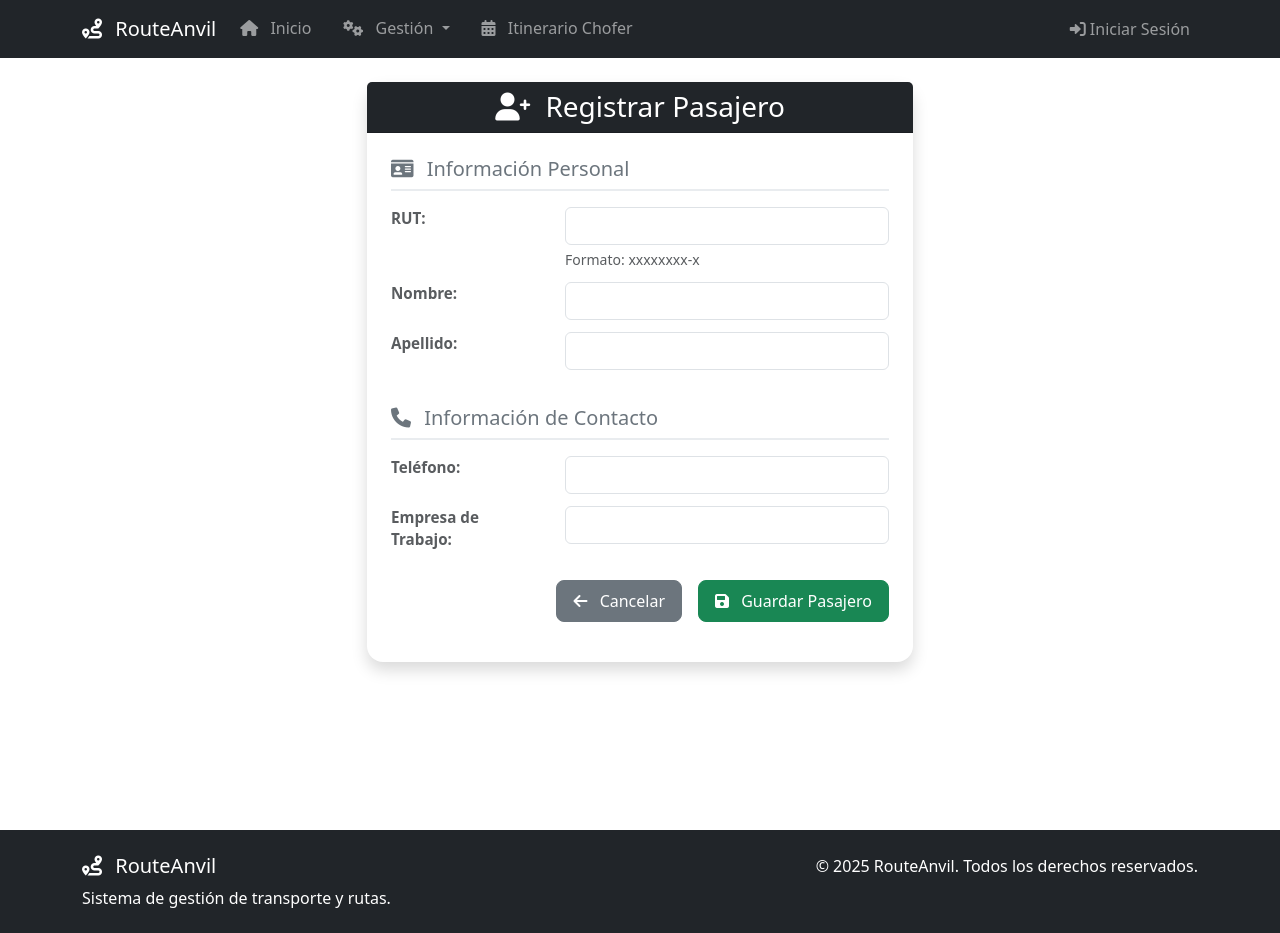
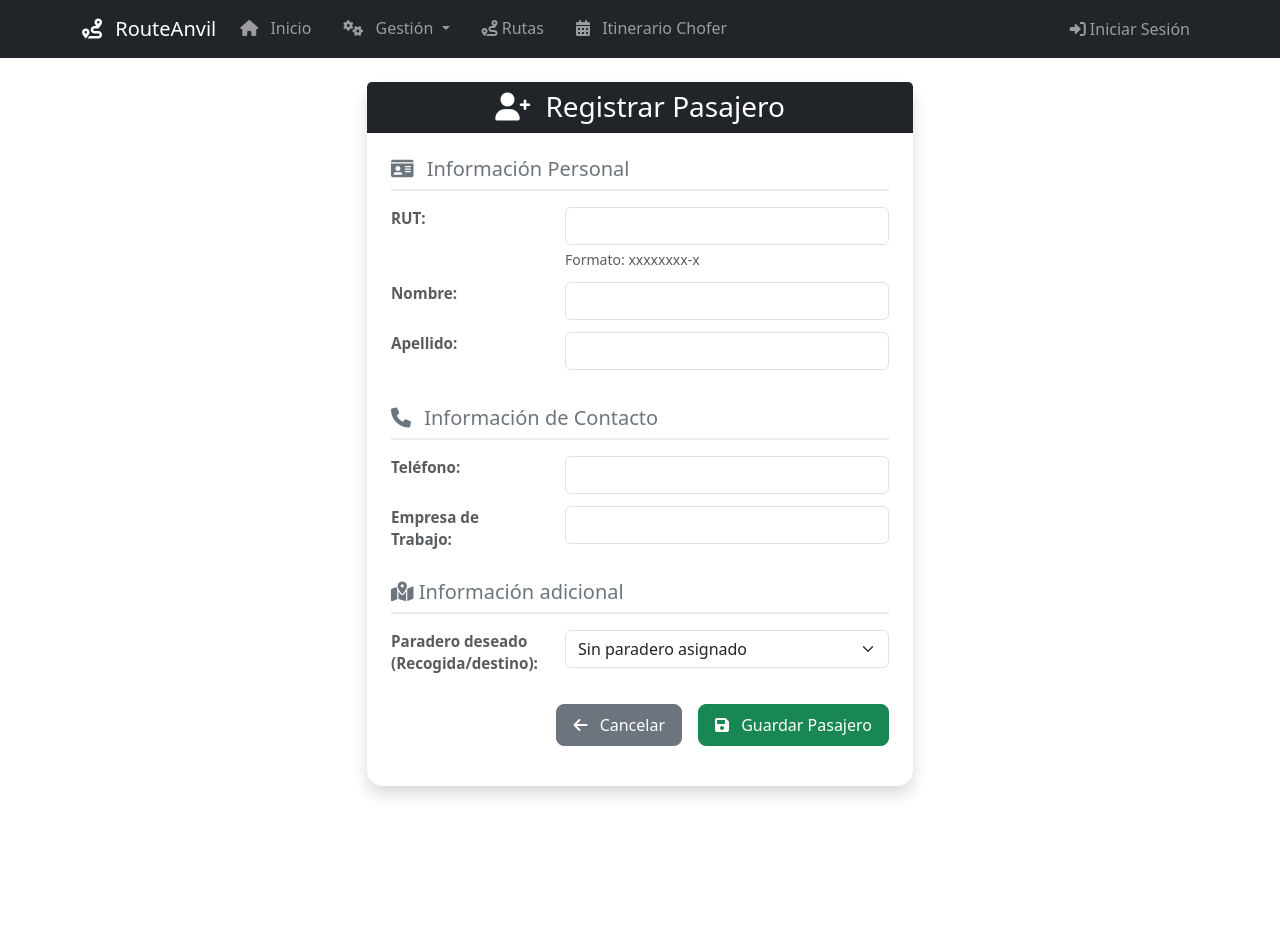
Before and after one commit to Ikvillaseca/capstoneADI, a Django app: page /pasajero/crear/ in a window 1280 px wide. Shown: the top 933 px of the page. Run offline with Django 5.2, Linux system fonts and the light colour scheme; data that the repository does not hold is empty.

Commit message:
Progreso y linting necesario para poder crear los viajes (Paradero deseado para cada pasajero)

```diff
--- a/RouteAnvil/forms.py
+++ b/RouteAnvil/forms.py
@@ -127,14 +127,26 @@ class FormularioChoferModificar(forms.ModelForm):
 class FormularioPasajero(forms.ModelForm):
     class Meta:
         model = Pasajero
-        fields = ['rut', 'nombre', 'apellido', 'telefono', 'empresa_trabajo']
+        fields = ['rut', 'nombre', 'apellido', 'telefono', 'empresa_trabajo', 'paradero_deseado']
         widgets = {
             'rut': forms.TextInput(attrs={'class': 'form-control'}),
             'nombre': forms.TextInput(attrs={'class': 'form-control'}),
             'apellido': forms.TextInput(attrs={'class': 'form-control'}),
             'telefono': forms.TextInput(attrs={'class': 'form-control'}),
             'empresa_trabajo': forms.TextInput(attrs={'class': 'form-control'}),
+            'paradero_deseado': forms.Select(attrs={'class': 'form-select'}),
         }
+    def __init__(self, *args, **kwargs):
+        super().__init__(*args, **kwargs)
+        self.fields['paradero_deseado'].required = False
+        self.fields['paradero_deseado'].empty_label = "Sin paradero asignado"
+        self.fields['paradero_deseado'].queryset = Parada.objects.all().order_by('nombre')
+
+    def clean(self):
+        cleaned_data = super().clean()
+        paradero_deseado = cleaned_data.get('paradero_deseado')
+        return cleaned_data
+
 
     def clean_rut(self):
         return validar_rut(self.cleaned_data['rut'], Pasajero, self.instance)
@@ -155,13 +167,25 @@ class FormularioPasajero(forms.ModelForm):
 class FormularioPasajeroModificar(forms.ModelForm):
     class Meta:
         model = Pasajero
-        fields = ['nombre', 'apellido', 'telefono', 'empresa_trabajo']  # Sin RUT
+        fields = ['nombre', 'apellido', 'telefono', 'empresa_trabajo', 'paradero_deseado'] # Sin RUT
         widgets = {
             'nombre': forms.TextInput(attrs={'class': 'form-control'}),
             'apellido': forms.TextInput(attrs={'class': 'form-control'}),
             'telefono': forms.TextInput(attrs={'class': 'form-control'}),
             'empresa_trabajo': forms.TextInput(attrs={'class': 'form-control'}),
+            'paradero_deseado': forms.Select(attrs={'class': 'form-select'}),
+
         }
+    def __init__(self, *args, **kwargs):
+        super().__init__(*args, **kwargs)
+        self.fields['paradero_deseado'].required = False
+        self.fields['paradero_deseado'].empty_label = "Sin paradero asignado"
+        self.fields['paradero_deseado'].queryset = Parada.objects.all().order_by('nombre')
+
+    def clean(self):
+        cleaned_data = super().clean()
+        paradero_deseado = cleaned_data.get('paradero_deseado')
+        return cleaned_data
 
     def clean_nombre(self):
         return validar_texto(self.cleaned_data['nombre'])
--- a/RouteAnvil/models.py
+++ b/RouteAnvil/models.py
@@ -78,9 +78,18 @@ class Pasajero(models.Model):
     apellido = models.CharField(max_length=45, verbose_name="Apellido")
     telefono = models.CharField(max_length=15, verbose_name="Telefono")
     empresa_trabajo = models.CharField(max_length=45, verbose_name="Empresa de Trabajo")
-
+    paradero_deseado = models.ForeignKey(Parada, on_delete=models.SET_NULL, null=True, blank=True, related_name='paradero_deseado',verbose_name="Paradero deseado")
     def __str__(self):
         return f"{self.nombre} {self.apellido}"
+
+    @property
+    def nombre_completo(self):
+        return f"{self.nombre} {self.apellido}"
+
+    def get_paradero_deseado_display(self):
+        if self.paradero_deseado:
+            return str(self.paradero_deseado.nombre)
+        return "Sin paradero asignado"
 
 #Tabla Viajes
 class Viaje(models.Model):
--- a/RouteAnvil/static/css/style.css
+++ b/RouteAnvil/static/css/style.css
@@ -96,12 +96,10 @@ footer {
     cursor: pointer;
 }
 
-/* --- Estilos para navbar --- */
 .email-navbar {
     color: white;
 }
 
-/* --- Estilos para el dropdown del navbar --- */
 .dropdown-menu {
     border-radius: 8px;
     border: none;
@@ -115,9 +113,8 @@ footer {
 }
 
 .dropdown-item:hover {
-    background-color: #f8f9fa;
-    color: #495057;
-    transform: translateX(5px);
+    background-color: #ccdcff;
+    color: #2c2f31;
 }
 
 .dropdown-item.active {
@@ -130,8 +127,34 @@ footer {
     margin-right: 8px;
 }
 
-/* --- Efecto hover en el botón dropdown --- */
-.nav-link.dropdown-toggle:hover {
-    background-color: rgba(255, 255, 255, 0.1);
-    border-radius: 5px;
+@media (min-width: 992px) {
+    .navbar .dropdown:hover > .dropdown-menu {
+        display: block;
+        margin-top: 0;
+    }
+
+    .navbar .dropdown-menu {
+        margin-top: 0;
+        transition: opacity 0.5s ease-in-out, visibility 0.5s ease-in-out;
+        opacity: 0;
+        visibility: hidden;
+    }
+
+    .navbar .dropdown:hover > .dropdown-menu {
+        opacity: 1;
+        visibility: visible;
+    }
+
+    .navbar .dropdown-menu:hover {
+        display: block;
+        opacity: 1;
+        visibility: visible;
+    }
 }
+
+@media (max-width: 991px) {
+    .navbar .dropdown-menu {
+        position: static !important;
+        transform: none !important;
+    }
+}
--- a/RouteAnvil/templates/base.html
+++ b/RouteAnvil/templates/base.html
@@ -63,13 +63,15 @@
                                     <i class="fa-solid fa-map-location"></i> Paraderos
                                 </a>
                             </li>
-                            <li>
-                                {% url 'rutas' as url_esperada %}
-                                <a class="dropdown-item {% if request.get_full_path == url_esperada %}active{% endif %}" href="{% url 'rutas' %}">
-                                    <i class="fa-solid fa-route"></i> Rutas
-                                </a>
-                            </li>
+
                         </ul>
+                    </li>
+
+                    <li>
+                        {% url 'rutas' as url_esperada %}
+                        <a class="nav-link {% if request.get_full_path == url_esperada %}active{% endif %}" href="{% url 'rutas' %}">
+                            <i class="fa-solid fa-route"></i> Rutas
+                        </a>
                     </li>
 
                     <li class="nav-item">
--- a/RouteAnvil/templates/pasajeros/pasajero_crear.html
+++ b/RouteAnvil/templates/pasajeros/pasajero_crear.html
@@ -70,6 +70,22 @@
                         </dl>
                     </div>
 
+                    <div class="mb-4">
+                        <h5 class="text-secondary mb-3 border-bottom pb-2">
+                            <i class="fa-solid fa-map-location-dot"></i> Información adicional
+                        </h5>
+                        <dl class="row">
+                            <dt class="col-sm-4 text-muted">Paradero deseado (Recogida/destino):</dt>
+                            <dd class="col-sm-8">
+                                {{ form.paradero_deseado }}
+                                {% if form.paradero_deseado.errors %}
+                                    <div class="text-danger small mt-1">{{ form.paradero_deseado.errors }}</div>
+                                {% endif %}
+                            </dd>
+                        </dl>
+                    </div>
+
+
                     {% if form.non_field_errors %}
                         <div class="alert alert-danger" role="alert">
                             {{ form.non_field_errors }}
--- a/RouteAnvil/viajes_direcciones.py
+++ b/RouteAnvil/viajes_direcciones.py
@@ -2,6 +2,8 @@ import requests
 import json
 from django.conf import settings
 from decimal import ROUND_HALF_UP, Decimal
+from math import radians, sin, cos, sqrt, asin
+from collections import defaultdict
 
 TIPO_PRIORIDAD= [
     "airport",
@@ -27,56 +29,101 @@ TIPO_PARADERO_MAP = {
     "street_address": "O",
 }
 
+
 def determinar_tipo_paradero(tipo):
     for tipo_prio in TIPO_PRIORIDAD:
         if tipo_prio in tipo:
-            return TIPO_PARADERO_MAP.get(tipo_prio, 'O')
-    return 'O'
+            return TIPO_PARADERO_MAP.get(tipo_prio, "O")
+    return "O"
 
 
+def calcular_distancias_haversine(lat1, lon1, lat2, lon2):
+    print("=== Calculando distancias ===")
+    # Redondeo radio tierra en KM.
+    R = 6371.2
+    # Convertir a radianes
+    lon1, lat1, lon2, lat2 = map(radians, [lon1, lat1, lon2, lat2])
 
-def calcular_distancia():
+    # Esta es la formula creo, se calcula la distancia de latitudes y longitudes
+    # Y se aplica "Formula Haversine"
+    dlon = lon2 - lon1
+    dlat = lat2 - lat1
+    a = sin(dlat / 2) ** 2 + cos(lat1) * cos(lat2) * sin(dlon / 2) ** 2
+    c = 2 * asin(sqrt(a))
+    return c * R
+
+def agrupar_pasajeros_por_ruta(pasajeros, destino):
+    """
+    Agrupa pasajeros que tienen el mismo origen (o destino)
+    Retorna: {(origen_id, destino_id): [lista_pasajeros]}
+    """
+    grupos = defaultdict(list)
+
+    for pasajero in pasajeros:
+        if pasajero.paradero_deseado and destino:
+            clave = (
+                str(pasajero.paradero_deseado.id_ubicacion),
+                str(destino.id_ubicacion)
+            )
+            grupos[clave].append(pasajero)
+    return dict(grupos)
+
+def agrupar_pasajeros(grupos_rutas):
+    print("=== Agrupando pasajeros ===")
+
+    rutas = list(grupos_rutas.keys())
+
+
+    calcular_distancias_haversine()
+
     pass
 
-def agrupar_pasajeros():
-    pass
 
-def asignar_viajes():
-    print("asignando")
+def asignar_viajes(grupo):
+    print("===!=== Agrupando pasajeros ===!===")
+    print(grupo)
+    agrupar_pasajeros()
+    print(grupo)
+
 
 def geocoding_desde_direccion(direccion):
     api_key = settings.GOOGLE_MAPS_API_KEY
     url = "https://maps.googleapis.com/maps/api/geocode/json"
-
     params = {
-        'address': direccion,
-        'key': api_key,
-        'language': 'es-419',
-        'region': 'cl'
+        "address": direccion,
+        "key": api_key,
+        "components": "country:CL",
+        "language": "es-419",
+        "region": "cl",
     }
 
     try:
         response = requests.get(url, params=params)
-        #Caso en el que tenemos respuesta con exito
+        # Caso en el que tenemos respuesta con exito
         if response.status_code == 200:
             data = response.json()
-            #Guardar los datos de la respuesta para que no sean tan grandes las consultas
-            datos_lugar = data['results'][0]
-            #Obtener los datos que quiero de la response
-            lat = datos_lugar['geometry']['location']['lat']
-            lon = datos_lugar['geometry']['location']['lng']
-            direccion = datos_lugar['formatted_address']
-            tipos = datos_lugar['types']
-            #Arreglar los distintos datos para que tengan el formato correcto
-            lat = Decimal(str(lat)).quantize(Decimal('0.000001'), rounding=ROUND_HALF_UP)
-            lon = Decimal(str(lon)).quantize(Decimal('0.000001'), rounding=ROUND_HALF_UP)
-            direccion  = str(direccion)
+            # Guardar los datos de la respuesta en una variable para que no sean tan grandes las consultas
+            datos_lugar = data["results"][0]
+            # Obtener los datos que quiero de la response
+            lat = datos_lugar["geometry"]["location"]["lat"]
+            lon = datos_lugar["geometry"]["location"]["lng"]
+            direccion = datos_lugar["formatted_address"]
+            tipos = datos_lugar["types"]
+            # Se puede obtener la comuna/region en el caso de ser necesario
+            # Arreglar los distintos datos para que tengan el formato correcto
+            lat = Decimal(str(lat)).quantize(
+                Decimal("0.000001"), rounding=ROUND_HALF_UP
+            )
+            lon = Decimal(str(lon)).quantize(
+                Decimal("0.000001"), rounding=ROUND_HALF_UP
+            )
+            direccion = str(direccion)
             tipo = determinar_tipo_paradero(tipos)
             return lat, lon, direccion, tipo
-        #Caso en el que hay una respuesta sin exito
+        # Caso en el que hay una respuesta sin exito
         else:
             return None, None, None, None
-    #Caso en el que ocurre un error
+    # Caso en el que ocurre un error
     except Exception as e:
         print(f"ERROR:\n{str(e)}")
         return None, None, None, None
--- a/RouteAnvil/views.py
+++ b/RouteAnvil/views.py
@@ -414,10 +414,10 @@ def ruta_crear_seleccionar_confirmar(request, id_grupo_pasajeros):
 
         return render(request, 'rutas/ruta_crear_seleccionar3_confirmar.html', datos)
 
-    ### === Viaje completo y confirmado === ###
+    ### === Creacion de Viaje completo y confirmado === ###
     if request.method == 'POST':
 
-        asignar_viajes()
+        asignar_viajes(grupo)
 
 
         return redirect('ruta_crear')
```
Also changed, not shown: RouteAnvil/templates/pasajeros/pasajero_detalles.html (+19 -0 lines), RouteAnvil/templates/pasajeros/pasajero_modificar.html (+15 -0 lines), RouteAnvil/migrations/0012_alter_parada_tipo_parada.py (added), RouteAnvil/migrations/0013_pasajero_paradero_deseado.py (added).
